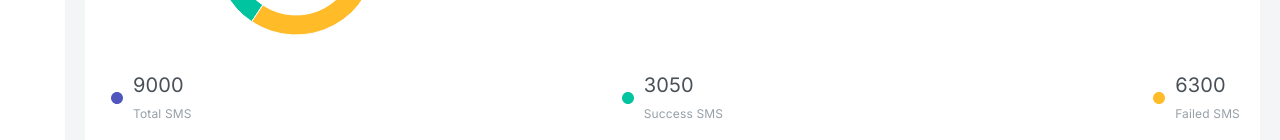
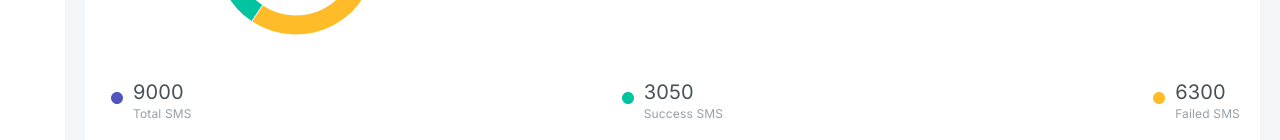
Before and after one commit to assraf-nur/CRM, a React (Create React App) app: page /marketing in a window 1280 px wide. Shown: the part 812-952 px from the top of the page. Built offline with nearby package versions, Linux system fonts and the light colour scheme.

Commit message:
upper box done

```diff
--- a/src/Components/CSS/Style.css
+++ b/src/Components/CSS/Style.css
@@ -991,7 +991,8 @@ div {
   font-weight: 500;
   font-size: 20px;
   color: #495057;
-  margin-bottom: -20px;
+  margin-bottom: -7px;
+  margin-top: 7px;
 }
 .sms-pie-chart small {
   font-weight: 400;
--- a/src/Components/Marketing/Marketing.js
+++ b/src/Components/Marketing/Marketing.js
@@ -203,22 +203,22 @@ const Marketing = () => {
             <div className="d-flex">
               <GoPrimitiveDot style={{color: "#5156BE"}} className="fs-4 mt-3 me-1"/>
               <div>
-                <p className="mb-0">9000</p>
-                <small className="mt-0">Total SMS</small>
+                <p className="">9000</p>
+                <small className="">Total SMS</small>
               </div>
             </div>
             <div className="d-flex">
               <GoPrimitiveDot style={{color: "#00C49F"}} className="fs-4 mt-3 me-1"/>
               <div>
-                <p className="mb-0">3050</p>
-                <small className="mt-0">Success SMS</small>
+                <p className="">3050</p>
+                <small className="">Success SMS</small>
               </div>
             </div>
             <div className="d-flex">
               <GoPrimitiveDot style={{color: "#FFBB28"}} className="fs-4 mt-3 me-1"/>
               <div>
-                <p className="mb-0">6300</p>
-                <small className="mt-0">Failed SMS</small>
+                <p className="">6300</p>
+                <small className="">Failed SMS</small>
               </div>
             </div>
           </div>
```
